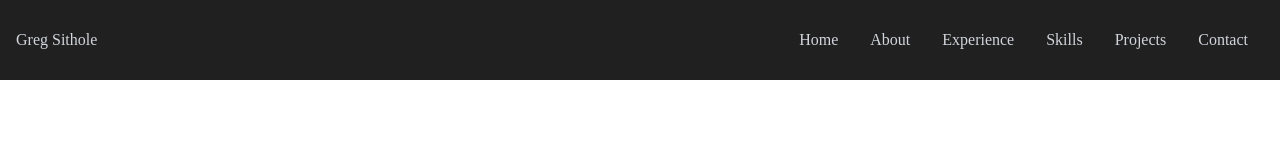
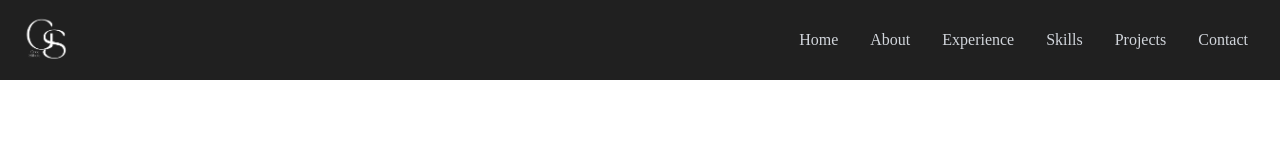
Before and after one commit to GregSithole/gregsithole-react-portfolio, a React (Create React App) app: page / in a window 1280 px wide. Shown: the top 160 px of the page. Built offline with nearby package versions, Linux system fonts and the light colour scheme.

Commit message:
Added Correct logo to Navbar

```diff
--- a/src/components/Navbar.jsx
+++ b/src/components/Navbar.jsx
@@ -1,5 +1,6 @@
 import React, { useState } from 'react'
 import { FaBars, FaTimes } from 'react-icons/fa';
+import { images } from '../constants';
 
 const Navbar = () => {
 
@@ -9,7 +10,7 @@ const Navbar = () => {
     return (
         <div className='fixed w-full h-[80px] flex justify-between items-center px-4 bg-[#202020] text-gray-300'>
             <div>
-                <h1 className='font-xl'>Greg Sithole</h1>
+                <img src={images.logo} alt='logo' style={{ width: '60px' }} />
             </div >
 
             <ul className='hidden md:flex'>
```
